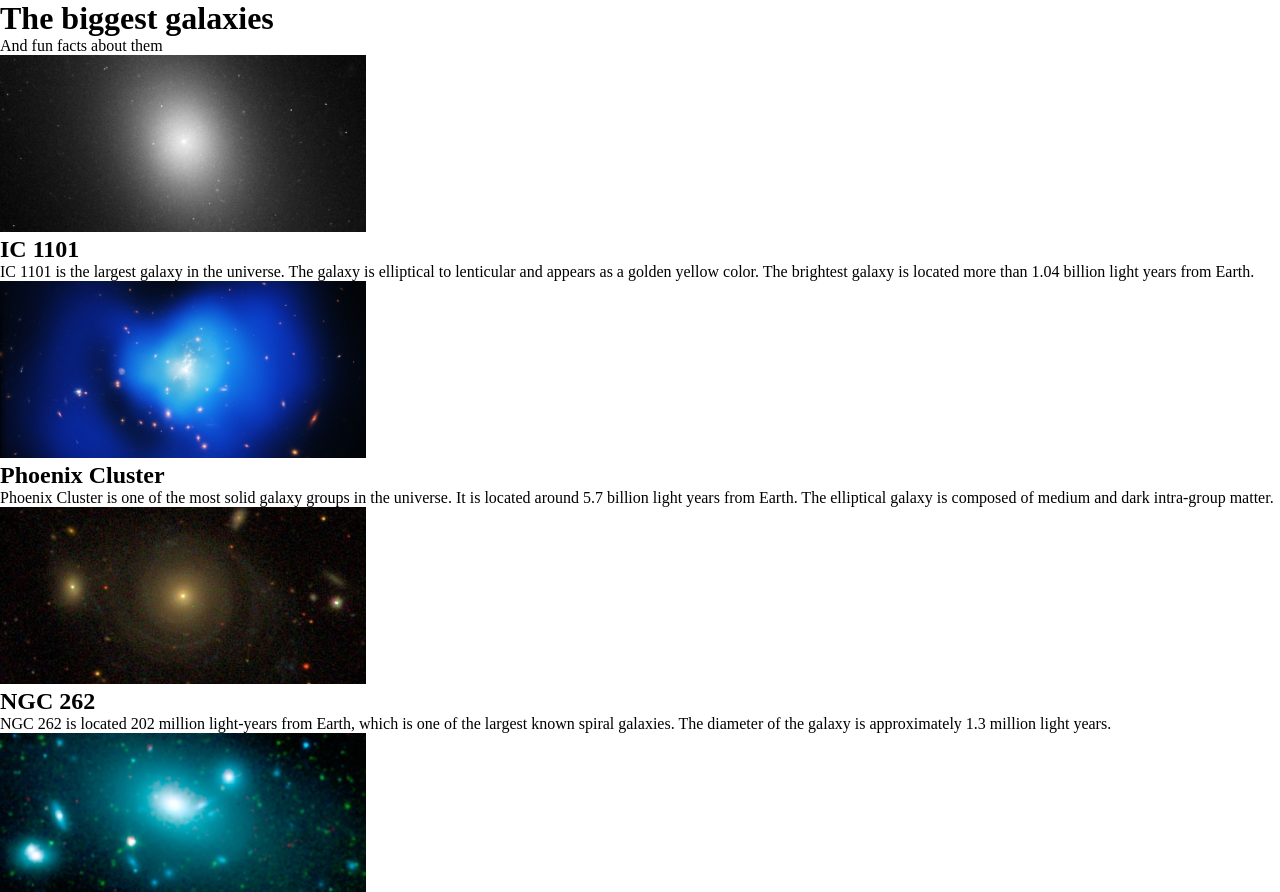
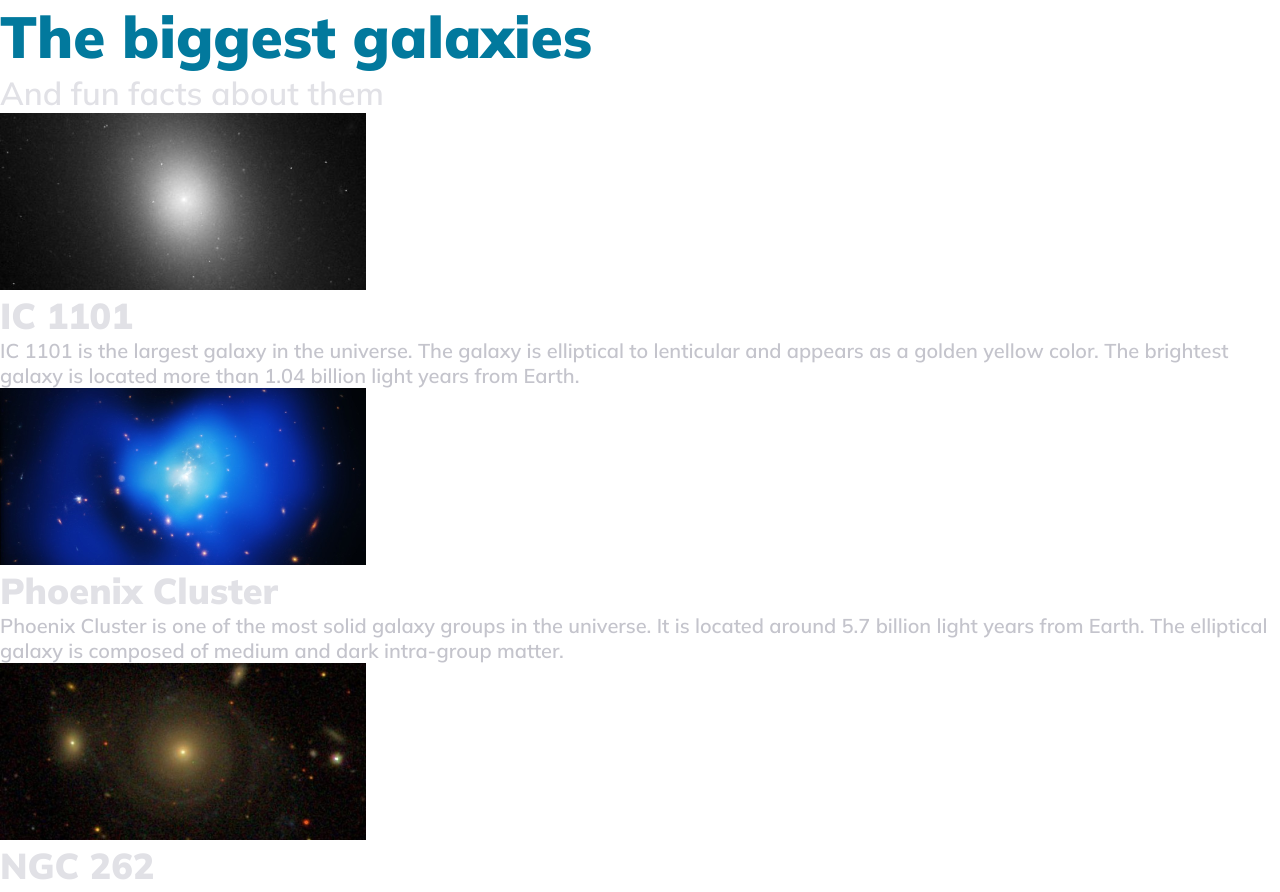
Before and after one commit to tarcisioMateus/Galacxies-Grid, a plain HTML site: page index.html in a window 1280 px wide. Shown: the top 892 px of the page. Drawn offline with Linux system fonts and the light colour scheme.

Commit message:
setted fonts attributes style.CSS

```diff
--- a/style.css
+++ b/style.css
@@ -2,4 +2,35 @@
   margin: 0;
   padding: 0;
   box-sizing: border-box;
+
+  -webkit-font-smoothing: antialiased;
+  -moz-osx-font-smoothing: grayscale;
 }
+
+:root {
+  font-size: 62.5%;
+  font-family: 'Mulish', sans-serif;
+
+}
+
+h1, h2 {
+  font-weight: 900;
+}
+
+h1 {
+  font-size: 5.8rem;
+  color: #02799D;
+}
+p {
+  font-size: 3.2rem;
+  color: #E1E1E6;
+}
+
+.card p {
+  font-size: 2rem;
+  color: #C4C4CC;
+}
+h2 {
+  font-size: 3.6rem;
+  color: #E1E1E6;
+}
```
